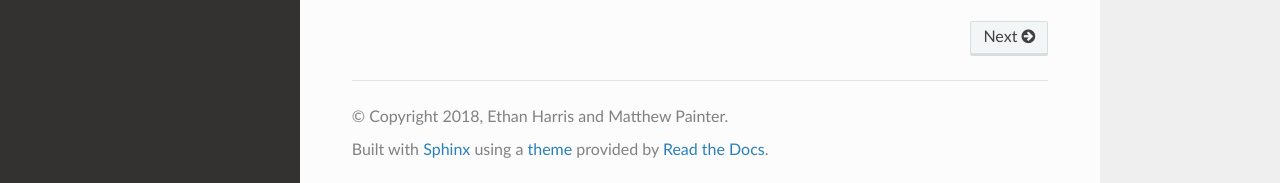
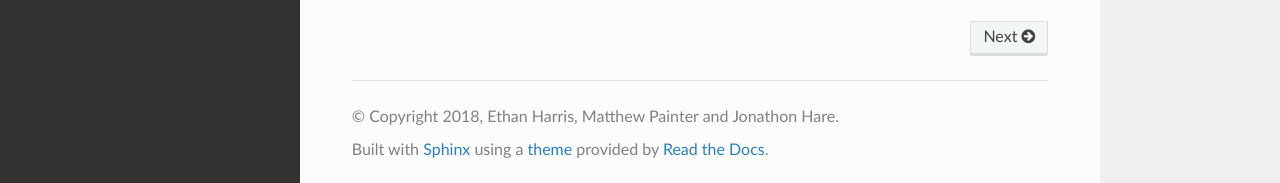
Before and after one commit to pytorchbearer/torchbearer, a Sphinx documentation site: the page built from docs/index.rst, in a window 1280 px wide and 1010 px high. Shown: the part 824-1007 px from the top of the window. Built offline with Sphinx 7.4.7 and the Read the Docs theme 2.0.0, drawn with Linux system fonts in a browser that asks for light colours.

Commit message:
Add @jonhare to docs

```diff
--- a/docs/conf.py
+++ b/docs/conf.py
@@ -61,8 +61,8 @@ master_doc = 'index'
 
 # General information about the project.
 project = 'torchbearer'
-copyright = '2018, Ethan Harris and Matthew Painter'
-author = 'Ethan Harris and Matthew Painter'
+copyright = '2018, Ethan Harris, Matthew Painter and Jonathon Hare'
+author = 'Ethan Harris, Matthew Painter and Jonathon Hare'
 
 # The version info for the project you're documenting, acts as replacement for
 # |version| and |release|, also used in various other places throughout the
```
